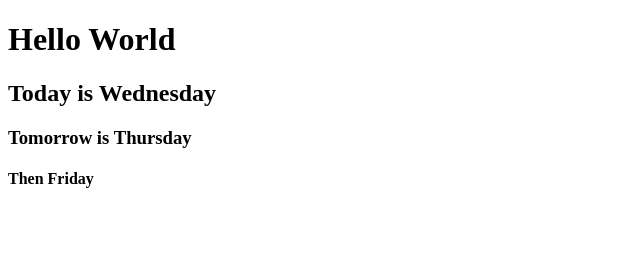
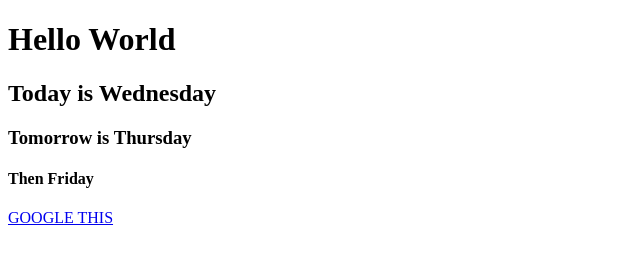
Before and after one commit to CabieM/Project, a plain HTML site: page index.html in a window 1280 px wide. Shown: the whole page, without its empty margins (0-640 px from the left). Drawn offline with Linux system fonts and the light colour scheme.

Commit message:
added google

```diff
--- a/index.html
+++ b/index.html
@@ -8,6 +8,6 @@
       <h2> Today is Wednesday </h2>
       <h3> Tomorrow is Thursday </h3>
       <h4> Then Friday </h4>
-      <a href = "http://google.com">
+      <a href = "http://google.com">GOOGLE THIS</a>
    </body>
 </html>
```
